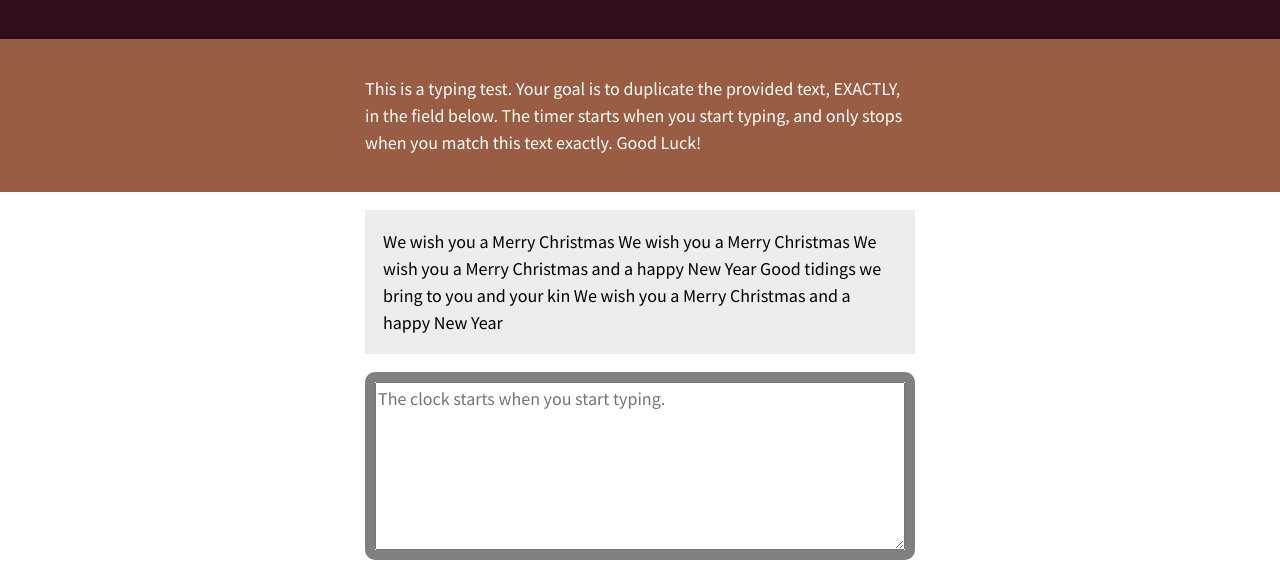
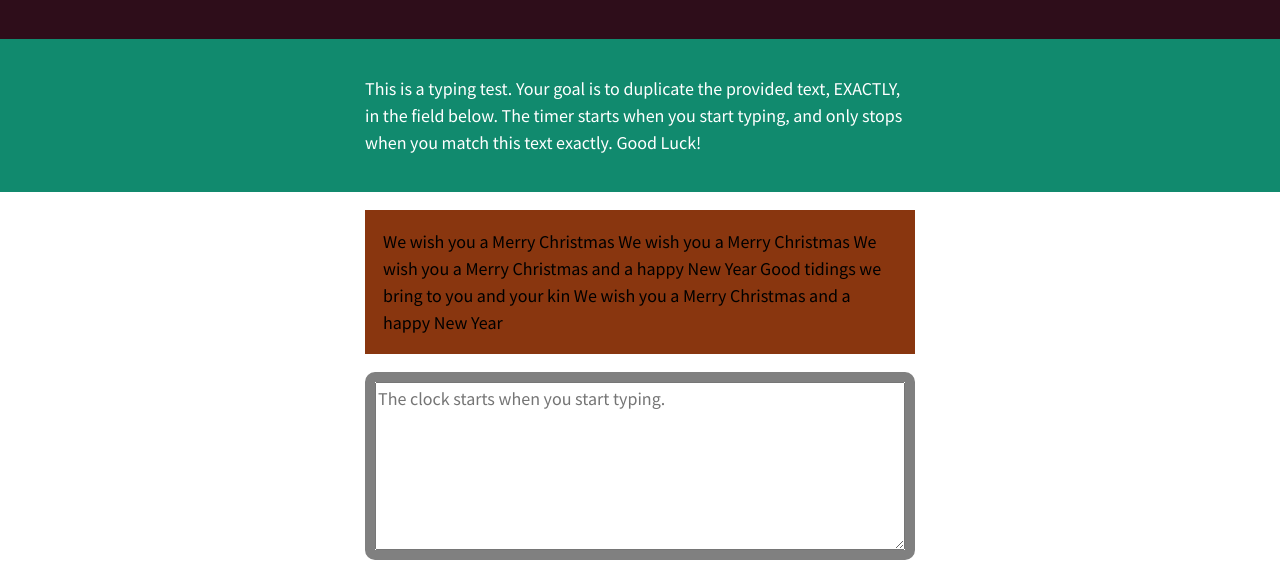
Before and after one commit to mbeene/Typing-Speed-Test, a plain HTML site: page index.html in a window 1280 px wide. Shown: the part 99-661 px from the top of the page. Drawn offline with Linux system fonts and the light colour scheme.

Commit message:
Update style.css

```diff
--- a/style.css
+++ b/style.css
@@ -46,7 +46,7 @@ address {
 }
 
 pre {
-	background: #A81212;
+	background: #056F25;
 	font-family: "Courier 10 Pitch", Courier, monospace;
 	font-size: 15px;
 	font-size: 1.5rem;
@@ -72,7 +72,7 @@ acronym {
 
 mark,
 ins {
-	background: #056F25;
+	background: #8A1124;
 	text-decoration: none;
 }
 
@@ -122,7 +122,7 @@ body {
 .intro {
     padding: 2em 2em;
     color: #ffffff;
-    background: #985d42;
+    background: #118A6E;
 }
 
 
@@ -145,7 +145,7 @@ body {
 #origin-text {
     margin: 1em 0;
     padding: 1em 1em 0;
-    background-color: #ededed;
+    background-color: #89360F;
 }
 
 #origin-text p {
```
